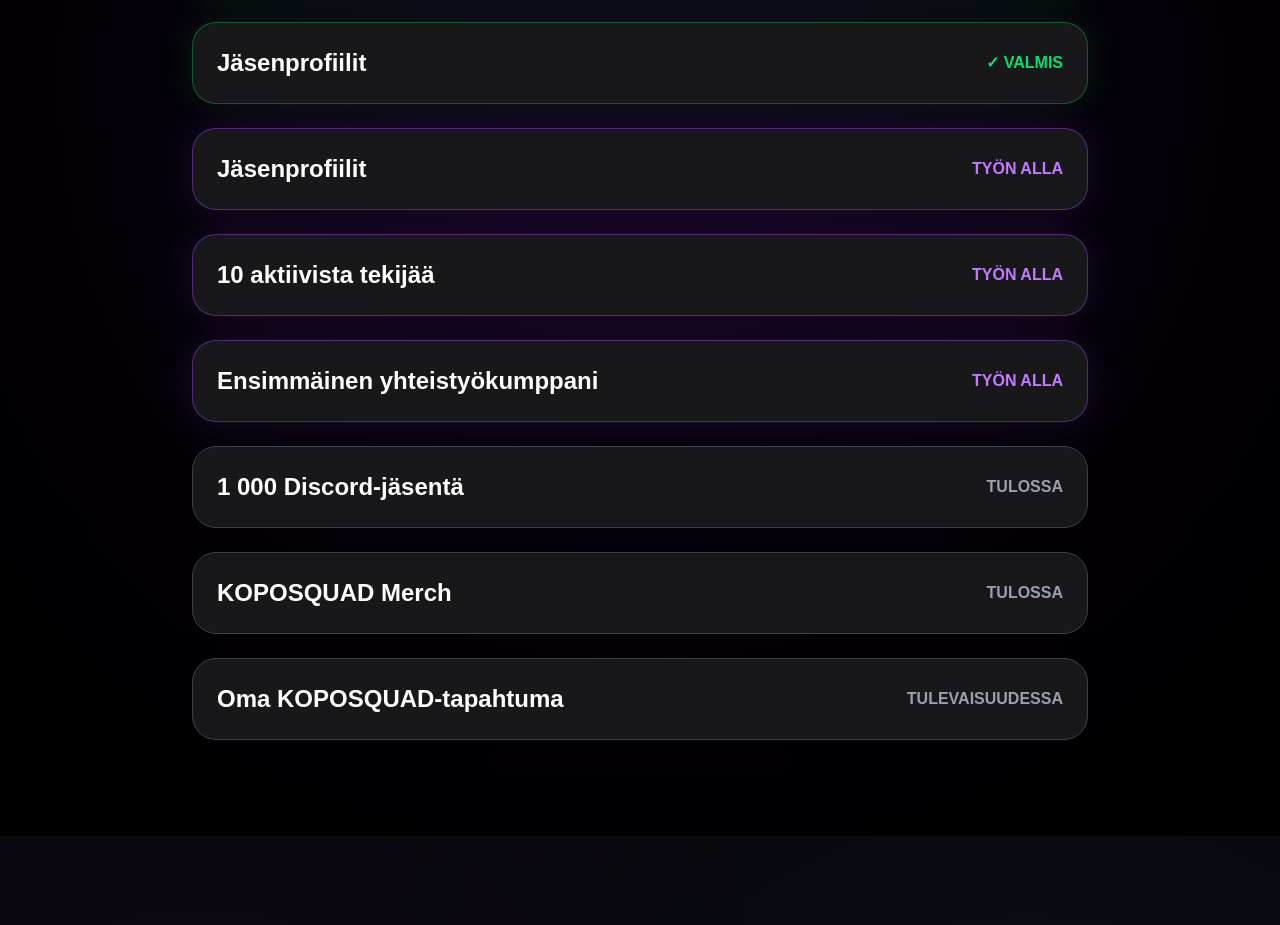
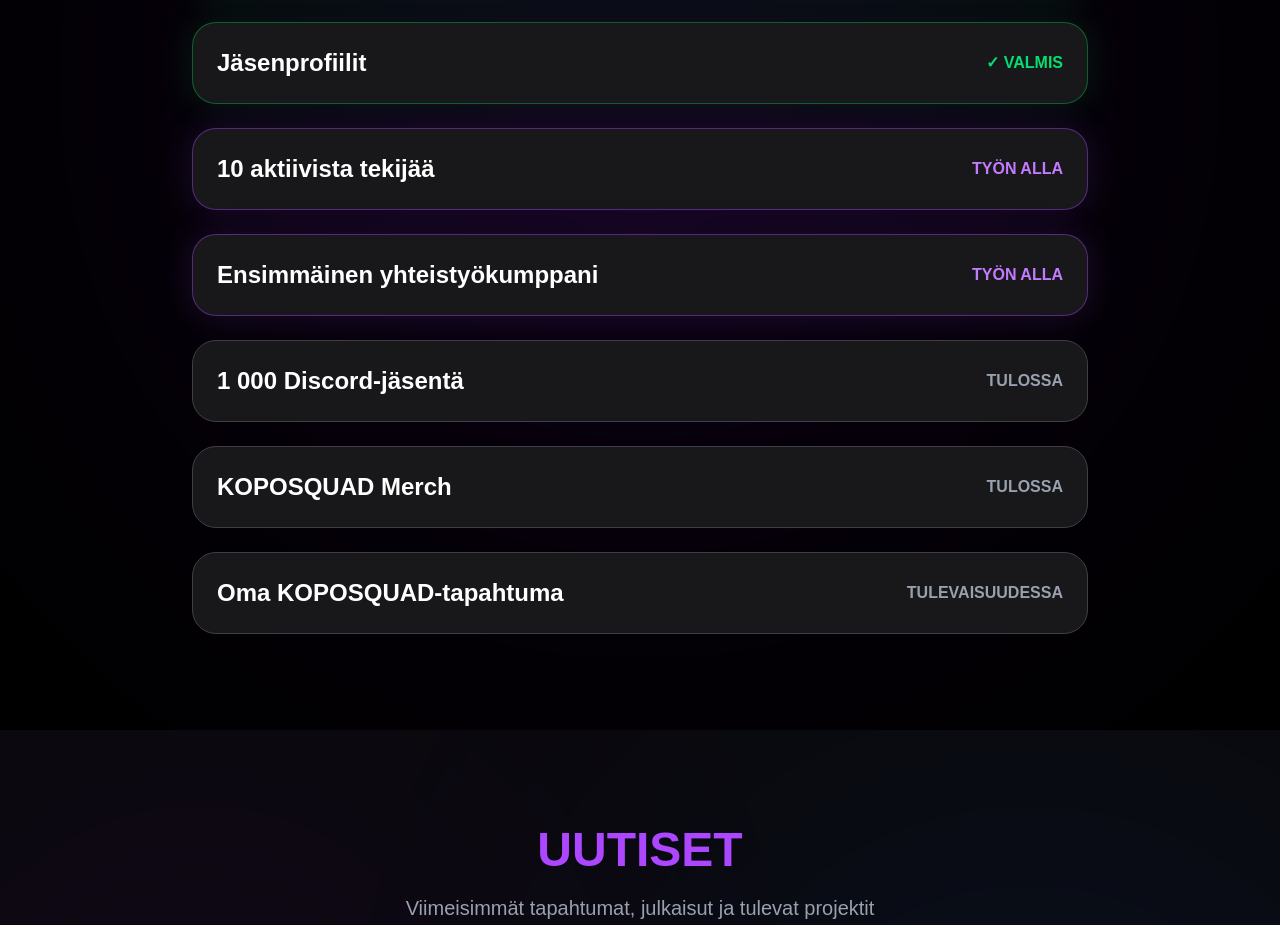
Before and after one commit to KopoStream/koposquad, a Next.js app: page / in a window 1280 px wide. Shown: the part 5230-6155 px from the top of the page. Built offline with nearby package versions, Linux system fonts and the light colour scheme; no server answers.

Commit message:
Merkitty jäsenprofiilit valmiiksi roadmapiin

```diff
--- a/app/page.tsx
+++ b/app/page.tsx
@@ -1257,19 +1257,6 @@
       </span>
     </div>
   </div>
-
-  <div className="bg-zinc-900 border border-purple-500/40 rounded-3xl p-6 shadow-[0_0_35px_rgba(168,85,247,0.15)]">
-    <div className="flex justify-between items-center">
-      <h3 className="text-2xl font-bold">
-        {language === "fi" ? "Jäsenprofiilit" : "Member profiles"}
-      </h3>
-
-      <span className="text-purple-400 font-bold">
-        {language === "fi" ? "TYÖN ALLA" : "IN PROGRESS"}
-      </span>
-    </div>
-  </div>
-
   <div className="bg-zinc-900 border border-purple-500/40 rounded-3xl p-6 shadow-[0_0_35px_rgba(168,85,247,0.15)]">
     <div className="flex justify-between items-center">
       <h3 className="text-2xl font-bold">
```
